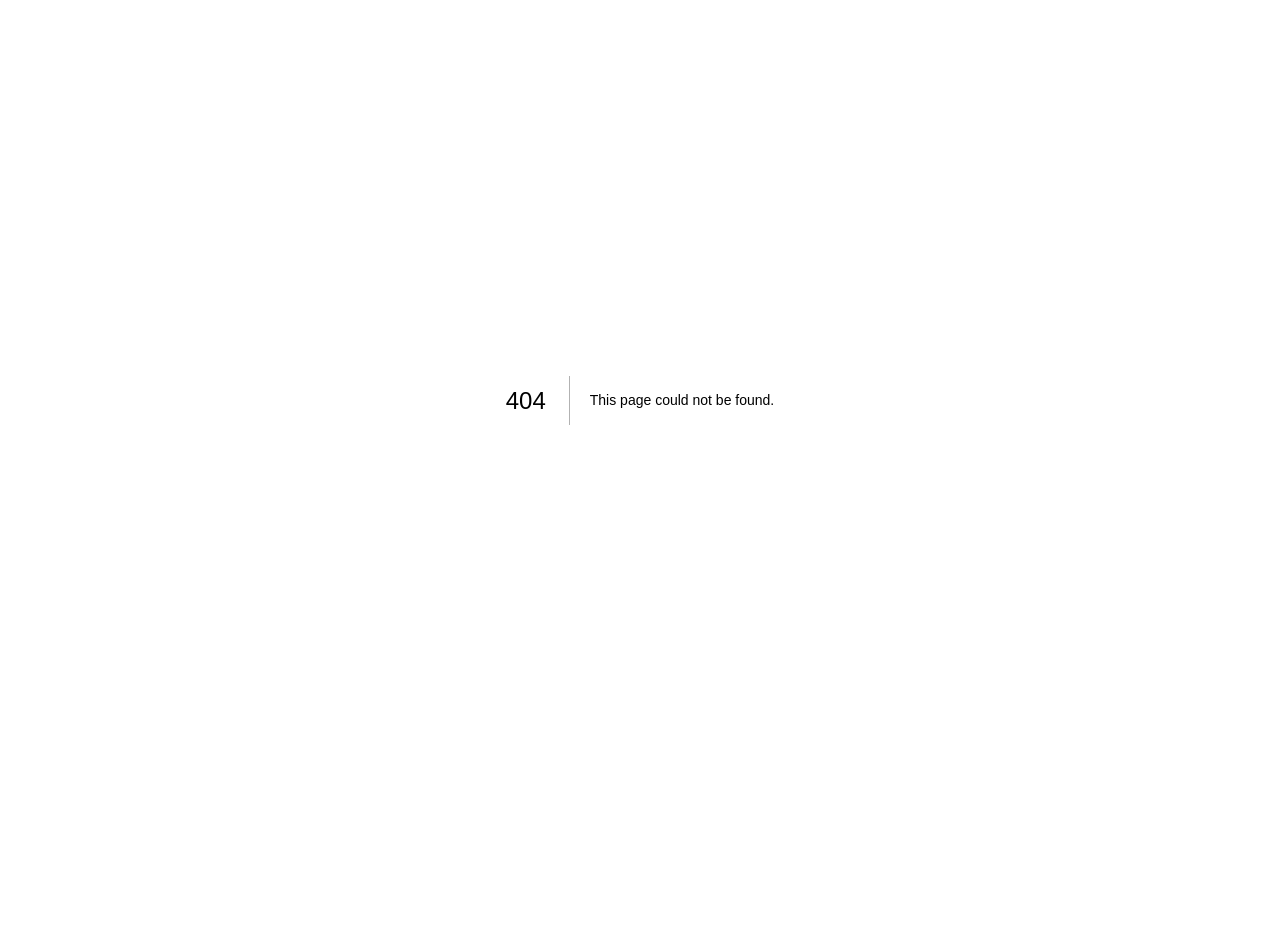
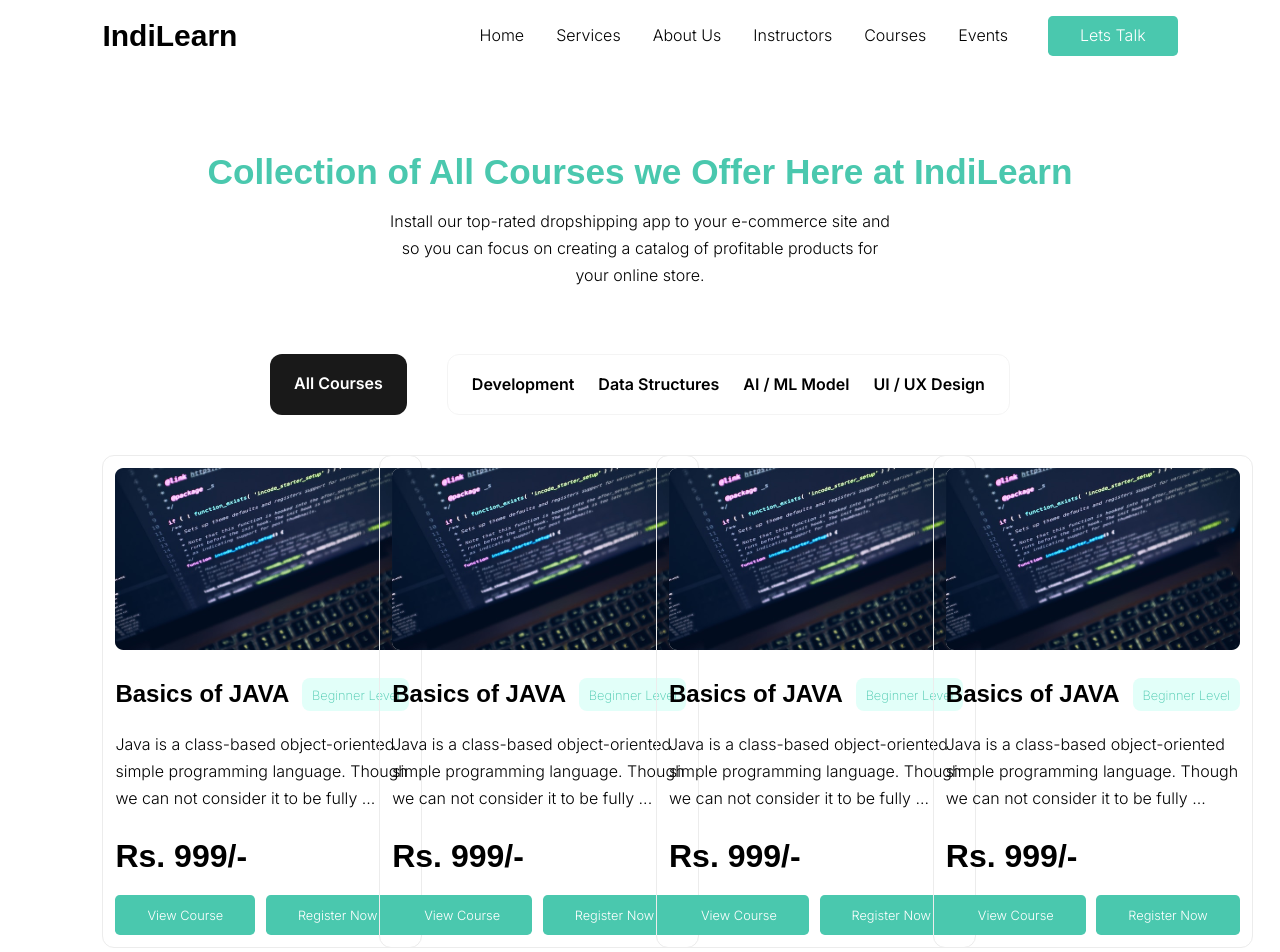
Before and after one commit to Ayuxh-Pratap/indilearn, a Next.js app: page /courses in a window 1280 px wide. Before the commit this address had no page. Shown: the top 952 px of the page. Before the commit the page ends 800 px from the top, so only its background shows below. Built offline with nearby package versions, Linux system fonts and the light colour scheme.

Commit message:
all cou link setup

```diff
--- /dev/null
+++ b/app/courses/page.js
@@ -0,0 +1,15 @@
+import AllCourses from "@/components/AllCourses"
+import Footer from "@/components/Footer"
+import Navbar from "@/components/Navbar"
+
+const page = () => {
+  return (
+    <main className="bg-white">
+        <Navbar />
+        <AllCourses />
+        <Footer />
+    </main>
+  )
+}
+
+export default page
--- a/app/globals.css
+++ b/app/globals.css
@@ -11,7 +11,6 @@
   .benefits:nth-child(odd) {
     background: #4AC8AE;
   }
-
 }
 
 /* General Styles */
@@ -70,6 +69,10 @@
 
 .border {
   border: 0.5px solid rgb(244, 244, 244);
+}
+
+.bborder {
+  border: 1px solid rgb(236, 236, 236);
 }
 
 body {
--- /dev/null
+++ b/components/AllCourses.jsx
@@ -0,0 +1,197 @@
+import { FaHeart } from 'react-icons/fa'
+import { RiShoppingBag3Fill } from 'react-icons/ri'
+
+const AllCourses = () => {
+
+    const serviceItems = [
+        {
+            id: 1,
+            img: "course_img.svg",
+            name: "Basics of JAVA",
+            level: "Beginner Level",
+            des: "Java is a class-based object-oriented simple programming language. Though we can not consider it to be fully ... ",
+            price: "Rs. 999/-",
+            bagicon: <RiShoppingBag3Fill />,
+            heart: <FaHeart />,
+            tag: "View Course",
+            buy: "Register Now"
+        },
+        {
+            id: 2,
+            img: "course_img.svg",
+            name: "Basics of JAVA",
+            level: "Beginner Level",
+            des: "Java is a class-based object-oriented simple programming language. Though we can not consider it to be fully ... ",
+            price: "Rs. 999/-",
+            bagicon: <RiShoppingBag3Fill />,
+            heart: <FaHeart />,
+            tag: "View Course",
+            buy: "Register Now"
+        },
+        {
+            id: 3,
+            img: "course_img.svg",
+            name: "Basics of JAVA",
+            level: "Beginner Level",
+            des: "Java is a class-based object-oriented simple programming language. Though we can not consider it to be fully ... ",
+            price: "Rs. 999/-",
+            bagicon: <RiShoppingBag3Fill />,
+            heart: <FaHeart />,
+            tag: "View Course",
+            buy: "Register Now"
+        },
+        {
+            id: 4,
+            img: "course_img.svg",
+            name: "Basics of JAVA",
+            level: "Beginner Level",
+            des: "Java is a class-based object-oriented simple programming language. Though we can not consider it to be fully ... ",
+            price: "Rs. 999/-",
+            bagicon: <RiShoppingBag3Fill />,
+            heart: <FaHeart />,
+            tag: "View Course",
+            buy: "Register Now"
+        },
+        {
+            id: 5,
+            img: "course_img.svg",
+            name: "Basics of JAVA",
+            level: "Beginner Level",
+            des: "Java is a class-based object-oriented simple programming language. Though we can not consider it to be fully ... ",
+            price: "Rs. 999/-",
+            bagicon: <RiShoppingBag3Fill />,
+            heart: <FaHeart />,
+            tag: "View Course",
+            buy: "Register Now"
+        },
+        {
+            id: 6,
+            img: "course_img.svg",
+            name: "Basics of JAVA",
+            level: "Beginner Level",
+            des: "Java is a class-based object-oriented simple programming language. Though we can not consider it to be fully ... ",
+            price: "Rs. 999/-",
+            bagicon: <RiShoppingBag3Fill />,
+            heart: <FaHeart />,
+            tag: "View Course",
+            buy: "Register Now"
+        },
+        {
+            id: 7,
+            img: "course_img.svg",
+            name: "Basics of JAVA",
+            level: "Beginner Level",
+            des: "Java is a class-based object-oriented simple programming language. Though we can not consider it to be fully ... ",
+            price: "Rs. 999/-",
+            bagicon: <RiShoppingBag3Fill />,
+            heart: <FaHeart />,
+            tag: "View Course",
+            buy: "Register Now"
+        },
+        {
+            id: 8,
+            img: "course_img.svg",
+            name: "Basics of JAVA",
+            level: "Beginner Level",
+            des: "Java is a class-based object-oriented simple programming language. Though we can not consider it to be fully ... ",
+            price: "Rs. 999/-",
+            bagicon: <RiShoppingBag3Fill />,
+            heart: <FaHeart />,
+            tag: "View Course",
+            buy: "Register Now"
+        },
+        {
+            id: 9,
+            img: "course_img.svg",
+            name: "Basics of JAVA",
+            level: "Beginner Level",
+            des: "Java is a class-based object-oriented simple programming language. Though we can not consider it to be fully ... ",
+            price: "Rs. 999/-",
+            bagicon: <RiShoppingBag3Fill />,
+            heart: <FaHeart />,
+            tag: "View Course",
+            buy: "Register Now"
+        },
+        {
+            id: 10,
+            img: "course_img.svg",
+            name: "Basics of JAVA",
+            level: "Beginner Level",
+            des: "Java is a class-based object-oriented simple programming language. Though we can not consider it to be fully ... ",
+            price: "Rs. 999/-",
+            bagicon: <RiShoppingBag3Fill />,
+            heart: <FaHeart />,
+            tag: "View Course",
+            buy: "Register Now"
+        },
+        {
+            id: 11,
+            img: "course_img.svg",
+            name: "Basics of JAVA",
+            level: "Beginner Level",
+            des: "Java is a class-based object-oriented simple programming language. Though we can not consider it to be fully ... ",
+            price: "Rs. 999/-",
+            bagicon: <RiShoppingBag3Fill />,
+            heart: <FaHeart />,
+            tag: "View Course",
+            buy: "Register Now"
+        },
+        {
+            id: 12,
+            img: "course_img.svg",
+            name: "Basics of JAVA",
+            level: "Beginner Level",
+            des: "Java is a class-based object-oriented simple programming language. Though we can not consider it to be fully ... ",
+            price: "Rs. 999/-",
+            bagicon: <RiShoppingBag3Fill />,
+            heart: <FaHeart />,
+            tag: "View Course",
+            buy: "Register Now"
+        },
+    ]
+
+
+    return (
+        <section id='coursetop' className='container text-center py-20'>
+            <div className='mb-16'>
+                <h3 className='mb-4 primary'>Collection of All Courses we Offer Here at IndiLearn</h3>
+                <p className='lg:w-[40vw] center text-black'>Install our top-rated dropshipping app to your e-commerce site and so you can focus on creating a catalog of profitable products for your online store.</p>
+            </div>
+            <div className='w-max sticky top-6 mx-auto flex gap-10 z-10 mb-10'>
+                <a href="" className='text-white font-semibold p-4 rounded-xl px-6 bg-black/90'><p>All Courses</p></a>
+                <div className='lg:flex hidden items-center p-4 rounded-xl px-6 gap-6 border bg-white/90'>
+                    <a href="" className='text-black font-semibold'><p>Development</p></a>
+                    <a href="" className='text-black font-semibold'><p>Data Structures</p></a>
+                    <a href="" className='text-black font-semibold'><p>AI / ML Model</p></a>
+                    <a href="" className='text-black font-semibold'><p>UI / UX Design</p></a>
+                </div>
+            </div>
+            <div className='grid grid-cols-1 lg:grid-cols-4 gap-8 mb-16'>
+                {
+                    serviceItems.map((item, i) => (
+                        <div key={i} className='lg:w-[20rem] p-3 bborder hover:scale-105 text-black rounded-xl text-start duration-300 transition-all'>
+                            <img src={item.img} className='mb-6' alt="" />
+                            <div className='flex justify-between mb-4 items-center'>
+                                <h4>{item.name}</h4>
+                                <button className='btn sm'><small className='primary'>{item.level}</small></button>
+                            </div>
+                            <p className='mb-4'>{item.des}</p>
+                            <h3 className='mb-3'>{item.price}</h3>
+                            <div className='flex justify-between'>
+                                <button className='btn'><a href="/courseDetail" className='text-[0.8rem]'>{item.tag}</a></button>
+                                <button className='btn'><a href="/" className='text-[0.8rem]'>{item.buy}</a></button>
+                            </div>
+                        </div>
+                    ))
+                }
+            </div>
+            <div className='flex items-center gap-4 justify-center'>
+                <p className='text-gray-700'>Ohh , Already Here ??</p>
+                <hr className=' lg:w-[40rem] w-[1rem] h-[1px] bg-gray-600' />
+                <button className='group btn round black'><a href="#coursetop" className='text-black group-hover:text-white'><p>Go to Top!!</p></a></button>
+            </div>
+        </section>
+    )
+}
+
+export default AllCourses
--- a/components/Courses.jsx
+++ b/components/Courses.jsx
@@ -71,7 +71,7 @@
                 }
             </div>
             <div className='flex items-center gap-4 justify-center'>
-            <button className='group btn round white'><a href="/" className='text-white group-hover:text-black'><p>Explore All</p></a></button>
+            <button className='group btn round white'><a href="/courses" className='text-white group-hover:text-black'><p>Explore All</p></a></button>
             </div>
         </section>
     )
```
